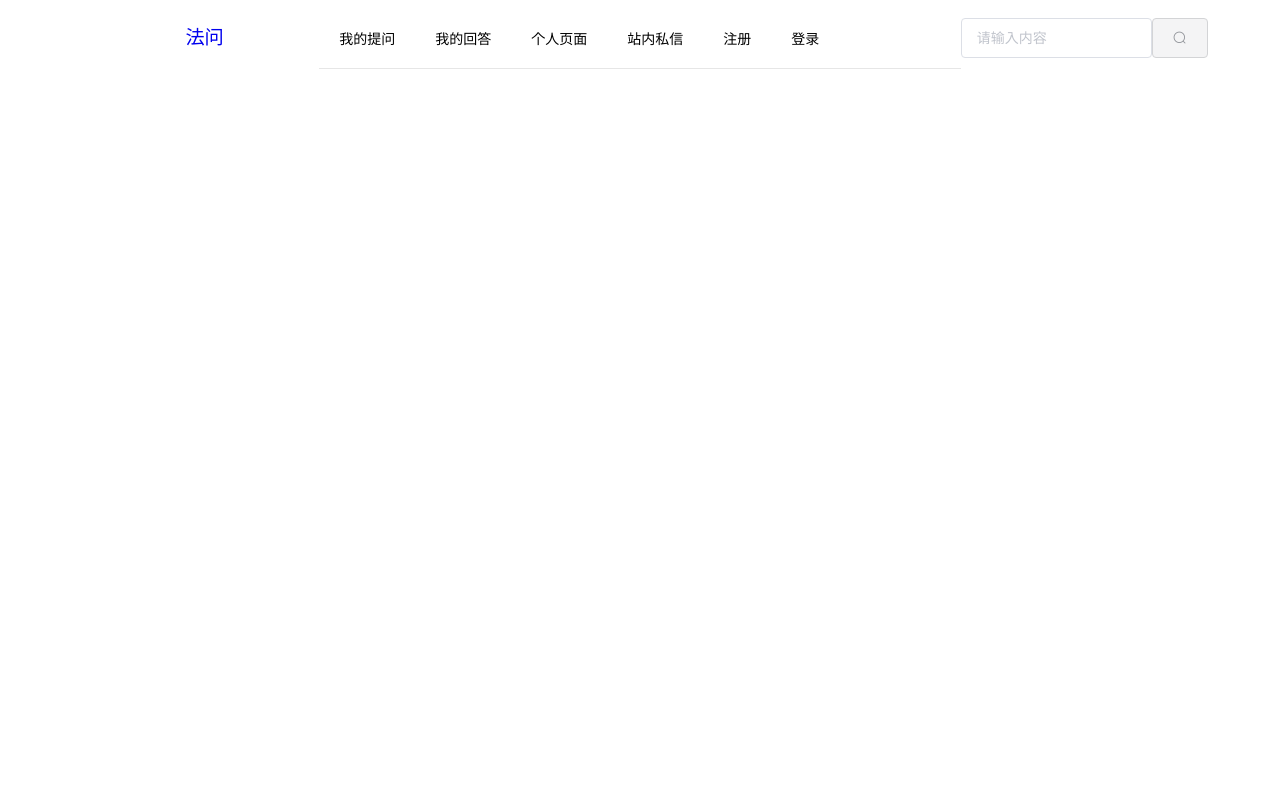
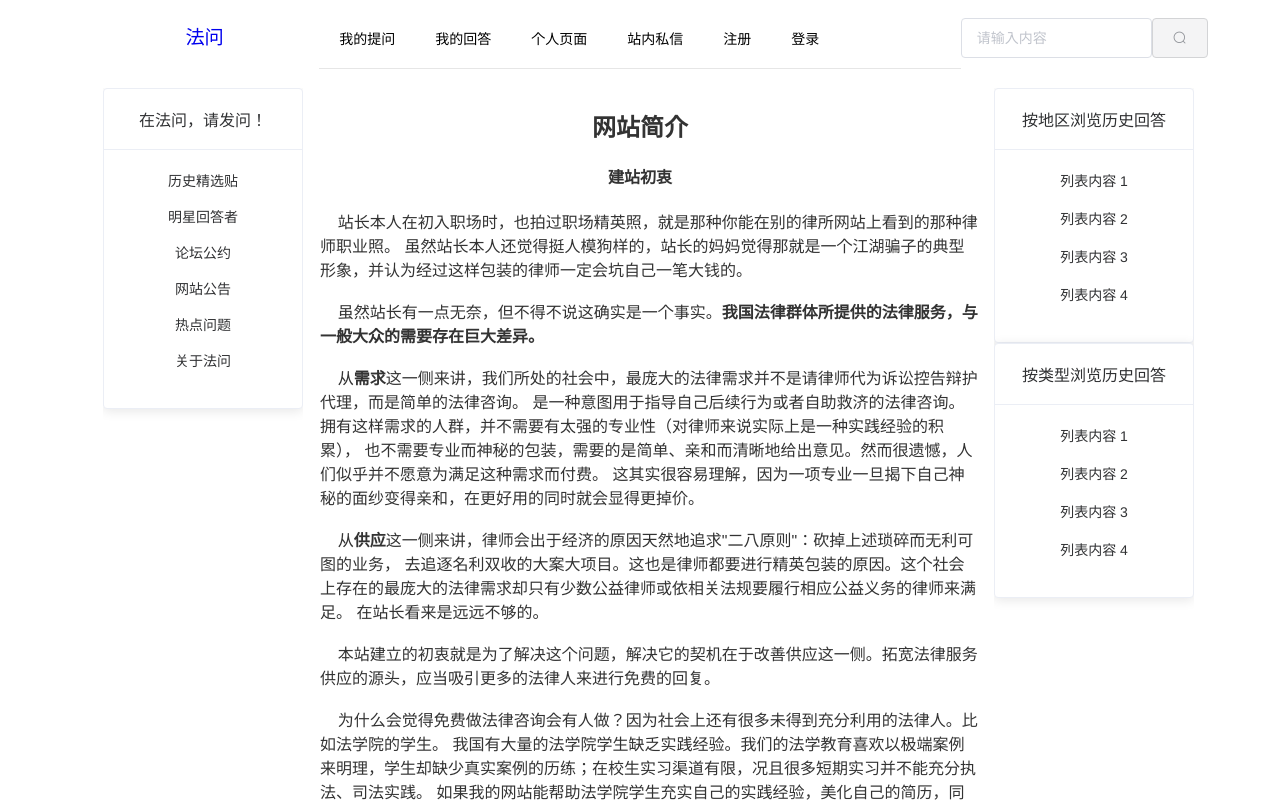
Before and after one commit to seikosha/fawen, a Vue app in the folder src/main/resources/frontend/: page /about in a window 1280 px wide. Shown: the top 802 px of the page. Built offline with nearby package versions, Linux system fonts and the light colour scheme.

Commit message:
30th day constitution completed!

```diff
--- a/src/main/resources/frontend/src/App.vue
+++ b/src/main/resources/frontend/src/App.vue
@@ -37,6 +37,8 @@ import send_mail from "./components/send_mail";
 import mail_success from "./components/mail_success";
 import mail_specific from "./components/mail_specific";
 import search_result from "./components/search_result";
+import hot from "./components/hot";
+import about from "./components/about";
 
   export default {
     store,
@@ -62,7 +64,9 @@ import search_result from "./components/search_result";
       send_mail,
       mail_success,
       mail_specific,
-      search_result
+      search_result,
+      hot,
+      about
     },
 
 
--- /dev/null
+++ b/src/main/resources/frontend/src/components/about.vue
@@ -0,0 +1,62 @@
+<template>
+  <el-container>
+    <left_card></left_card>
+
+    <el-main>
+      <h2> 网站简介 </h2>
+      <h4> 建站初衷 </h4>
+      <p style="text-align: left; padding-left:30px; padding-right:10px">
+      &nbsp&nbsp&nbsp&nbsp站长本人在初入职场时，也拍过职场精英照，就是那种你能在别的律所网站上看到的那种律师职业照。
+      虽然站长本人还觉得挺人模狗样的，站长的妈妈觉得那就是一个江湖骗子的典型形象，并认为经过这样包装的律师一定会坑自己一笔大钱的。<br><br>
+      &nbsp&nbsp&nbsp&nbsp虽然站长有一点无奈，但不得不说这确实是一个事实。<strong>我国法律群体所提供的法律服务，与一般大众的需要存在巨大差异。</strong>
+      <br><br>
+      &nbsp&nbsp&nbsp&nbsp从<strong>需求</strong>这一侧来讲，我们所处的社会中，最庞大的法律需求并不是请律师代为诉讼控告辩护代理，而是简单的法律咨询。
+      是一种意图用于指导自己后续行为或者自助救济的法律咨询。拥有这样需求的人群，并不需要有太强的专业性（对律师来说实际上是一种实践经验的积累），
+      也不需要专业而神秘的包装，需要的是简单、亲和而清晰地给出意见。然而很遗憾，人们似乎并不愿意为满足这种需求而付费。
+      这其实很容易理解，因为一项专业一旦揭下自己神秘的面纱变得亲和，在更好用的同时就会显得更掉价。
+      <br><br>
+      &nbsp&nbsp&nbsp&nbsp从<strong>供应</strong>这一侧来讲，律师会出于经济的原因天然地追求"二八原则"：砍掉上述琐碎而无利可图的业务，
+      去追逐名利双收的大案大项目。这也是律师都要进行精英包装的原因。这个社会上存在的最庞大的法律需求却只有少数公益律师或依相关法规要履行相应公益义务的律师来满足。
+      在站长看来是远远不够的。
+      <br><br>
+      &nbsp&nbsp&nbsp&nbsp本站建立的初衷就是为了解决这个问题，解决它的契机在于改善供应这一侧。拓宽法律服务供应的源头，应当吸引更多的法律人来进行免费的回复。
+      <br><br>
+      &nbsp&nbsp&nbsp&nbsp为什么会觉得免费做法律咨询会有人做？因为社会上还有很多未得到充分利用的法律人。比如法学院的学生。
+      我国有大量的法学院学生缺乏实践经验。我们的法学教育喜欢以极端案例来明理，学生却缺少真实案例的历练；在校生实习渠道有限，况且很多短期实习并不能充分执法、司法实践。
+      如果我的网站能帮助法学院学生充实自己的实践经验，美化自己的简历，同时提供学习法律中最迷人的一点：帮助他人的成就感。我相信会有人愿意做的。
+      <br><br>
+      &nbsp&nbsp&nbsp&nbsp当然，我相信如果缺乏案源或者低年级律师愿意的话，他们也能在我的网站上有所收获。这能帮助他们建立个人品牌，建立与客户的初步联系和信任。
+      同样，本站也欢迎各种社会法律人士对有需求的大众提供援手。无论目的是为了牟利还是为了公益。
+      <br><br>
+      <hr>
+      </p>
+      <h4> 灵感来源 </h4>
+      <p style="text-align: left; padding-left:30px; padding-right:10px">
+      &nbsp&nbsp&nbsp&nbsp自从学写程序以来，我就没有哪天是不上<a href="https://stackoverflow.com/">stackoverflow</a>这样的问答网站的。
+      在这类网站上，提问人可以将某一答案设为已解决问题，这是对回答者的一大褒奖，结合对回答者熟悉领域以及答题质量的数据分析，就更可以用来丰富回答者的履历了。
+      国内并不缺法律问答网站，但是这一类网站要不过于执着于盈利，要不就不能给回答者以足够的激励或是不能让提问者感到放心，结合stackoverflow的方式
+      有助于把评判权利更多地交给提问者，而不是由回答者通过制造劣质答案来刷流量。也许通过这种方式，能做出更合用的法律问答网站。
+      </p>
+
+    </el-main>
+
+    <right_card></right_card>
+  </el-container>
+</template>
+
+<script>
+    import left_card from "./left_card";
+    import right_card from "./right_card";
+
+    export default {
+        name: "about",
+        components:{
+          left_card,
+          right_card
+        }
+    }
+</script>
+
+<style scoped>
+
+</style>
--- a/src/main/resources/frontend/src/components/constitution.vue
+++ b/src/main/resources/frontend/src/components/constitution.vue
@@ -4,6 +4,8 @@
 
   <el-main>
   <h2> 法问社区公约 </h2>
+
+  <p></p>
   </el-main>
 
   <right_card></right_card>
@@ -16,10 +18,10 @@ import right_card from "./right_card";
 
     export default {
         name: "constitution",
-      components:{
-          left_card,
-        right_card
-      }
+        components:{
+            left_card,
+          right_card
+        }
     }
 </script>
 
--- /dev/null
+++ b/src/main/resources/frontend/src/components/hot.vue
@@ -0,0 +1,13 @@
+<template>
+
+</template>
+
+<script>
+    export default {
+        name: "hot"
+    }
+</script>
+
+<style scoped>
+
+</style>
--- a/src/main/resources/frontend/src/components/left_card.vue
+++ b/src/main/resources/frontend/src/components/left_card.vue
@@ -8,7 +8,9 @@
         <router-link to="/historic_selection" tag="span" class="left_card">历史精选贴</router-link><br><br>
         <router-link to="/star_user" tag="span" class="left_card">明星回答者</router-link><br><br>
         <router-link to="/constitution" tag="span" class="left_card">论坛公约</router-link><br><br>
-        <router-link to="/posts" tag="span" class="left_card">网站公告</router-link>
+        <router-link to="/posts" tag="span" class="left_card">网站公告</router-link><br><br>
+        <router-link to="/hot" tag="span" class="left_card">热点问题</router-link><br><br>
+        <router-link to="/about" tag="span" class="left_card">关于法问</router-link>
       </div>
     </el-card>
   </el-aside>
@@ -18,9 +20,7 @@
 
 
     export default {
-        name: "left_card",
-      constitution:{
-      }
+        name: "left_card"
     }
 </script>
 
--- a/src/main/resources/frontend/src/components/register.vue
+++ b/src/main/resources/frontend/src/components/register.vue
@@ -155,6 +155,7 @@
       submit(formName){
         const axios = require('axios')
         this.$refs.ruleForm.validate((valid)=>{if(valid){
+
           axios.get('/addUser',{
             params:{
               username: this.ruleForm.username,
--- a/src/main/resources/frontend/src/main.js
+++ b/src/main/resources/frontend/src/main.js
@@ -31,6 +31,8 @@ import send_mail from "./components/send_mail";
 import mail_success from "./components/mail_success";
 import mail_specific from "./components/mail_specific";
 import search_result from "./components/search_result";
+import hot from "./components/hot";
+import about from "./components/about";
 
 
 Vue.use(VueRouter)
@@ -63,7 +65,9 @@ const routes = [
   { path: '/send_mail', component: send_mail},
   { path: '/mail_success', component: mail_success},
   { path: '/mail_specific', component: mail_specific},
-  { path: '/search_result', component: search_result}
+  { path: '/search_result', component: search_result},
+  { path: '/hot',component:hot},
+  { path: '/about', component: about}
 ]
 
 const router = new VueRouter({
```
